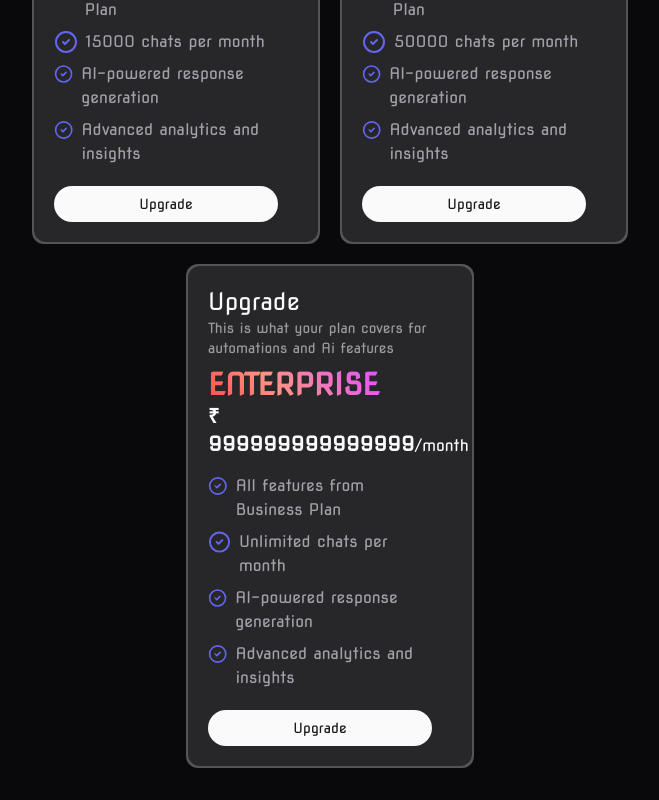
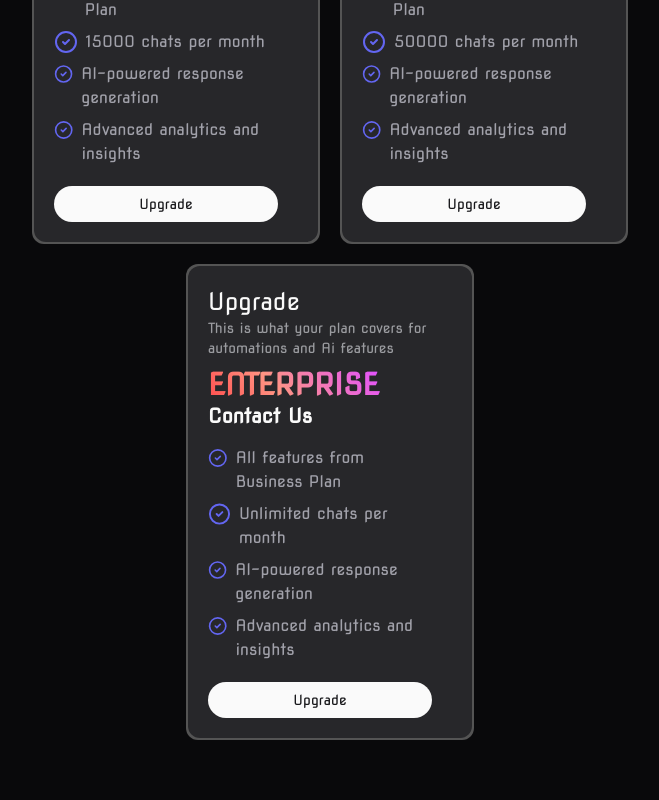
Before and after one commit to abhirupkumar/InstaAI, a Next.js app: page /dashboard/1/settings in a window 1280 px wide. Shown: the part 898-1698 px from the top of the page, without its empty margins (455-1114 px from the left). After the commit the page ends 1670 px from the top, so only its background shows below. Built offline with nearby package versions, Linux system fonts and the light colour scheme; no server answers; the database is empty; sample sign-in values are in the browser's storage; what razorpay would draw is missing.

Commit message:
refactor: Update payment card to display 'Contact Us' for ENTERPRISE plan pricing

```diff
--- a/src/components/global/billing/payment-card.tsx
+++ b/src/components/global/billing/payment-card.tsx
@@ -142,9 +142,15 @@ const PaymentCard = ({ current, label, landing, price, planId, subscriptionId, f
                     <p className="font-bold mt-2 text-text-secondary">Free</p>
                 )}
                 {label !== 'FREE' ? (
-                    <p className="mb-2">
-                        <b className="text-xl">₹ {price}</b>/month
-                    </p>
+                    <>
+                        {label != 'ENTERPRISE' ? <p className="mb-2">
+                            <b className="text-xl">₹ {price}</b>/month
+                        </p>
+                            :
+                            <p className="mb-2">
+                                <b className="text-xl">Contact Us</b>
+                            </p>}
+                    </>
                 ) : (
                     <p className="text-xl mb-2">₹ 0</p>
                 )}
```
